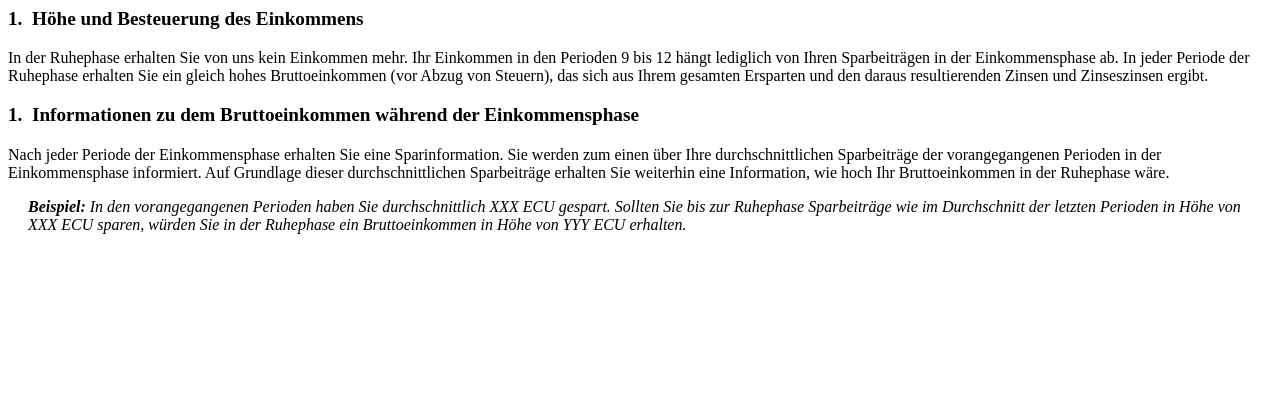
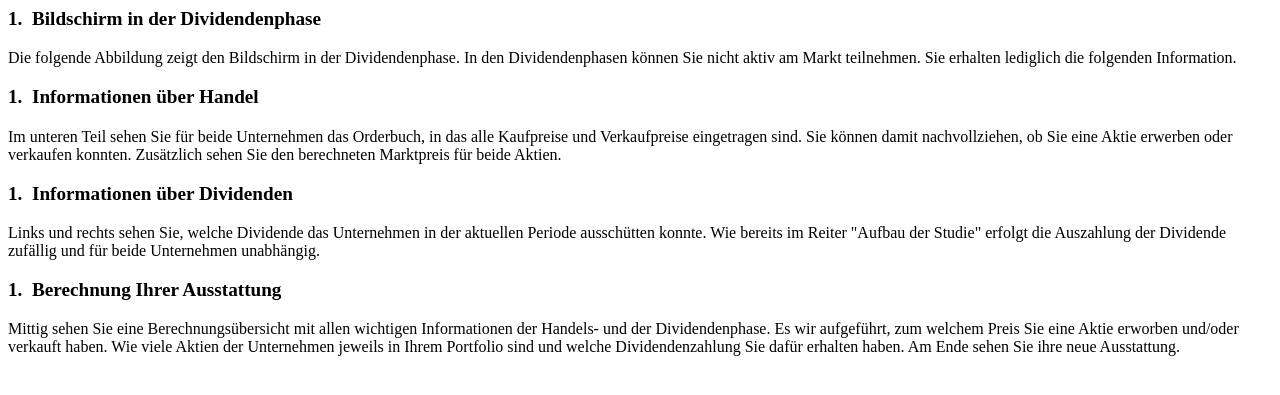
Before and after one commit to julinichtaugust/ReputationCosts_new, a Django app: template RepCostExperiment/templates/RepCostExperiment/content/Dividendenphase.html in a window 1280 px wide. Shown: the top 395 px of the page. Run offline with Django 3.2, Linux system fonts and the light colour scheme; the template is opened without the code that fills it, so the values that code supplies are empty.

Commit message:
Instruktionen angepasst 1.2

```diff
--- a/RepCostExperiment/templates/RepCostExperiment/Welcome.html
+++ b/RepCostExperiment/templates/RepCostExperiment/Welcome.html
@@ -56,6 +56,7 @@
             Die durchschnittliche variable Vergütung liegt in etwa bei {{ mean_remuneration }}.
         {% endblocktrans %}
     </p>
+    <!--
     <div style="color: red; font-weight: bold">
         {% blocktrans trimmed %}
             Bitte beachten Sie Folgendes: Wir legen großen Wert darauf, dass Sie die Aufgabe in dieser Studie gewissenhaft bearbeiten und die Fragen ehrlich beantworten.
@@ -67,12 +68,12 @@
             <li>{% trans 'Sie lesen die Fragen nicht aufmerksam oder beantworten diese nicht gewissenhaft.' %}</li>
         </ul>
     </div>
-
+    -->
     <h3>{% trans 'Nutzen der Studie' %}</h3>
     <p>
         {% blocktrans trimmed %}
             Diese Studie soll dem Forscher helfen, mehr über das menschliche Verhalten zu erfahren.
-            Wir hoffen, dass in Zukunft andere Menschen durch ein besseres Verständnis von Reputationskosten am Aktienmarkt von dieser Studie profitieren könnten.
+            Wir hoffen, dass in Zukunft andere Menschen durch ein besseres Verständnis von Reputationskosten am Kapitalmarkt von dieser Studie profitieren könnten.
         {% endblocktrans %}
     </p>
 
--- a/RepCostExperiment/templates/RepCostExperiment/content/Dividendenphase.html
+++ b/RepCostExperiment/templates/RepCostExperiment/content/Dividendenphase.html
@@ -13,32 +13,36 @@
 
 {% block content %}
 
-    <h3>{% trans 'Höhe und Besteuerung des Einkommens' %}</h3>
+    <h3>{% trans 'Bildschirm in der Dividendenphase' %}</h3>
         <p>
             {% blocktrans trimmed %}
-                In der Ruhephase erhalten Sie von uns kein Einkommen mehr. Ihr Einkommen in den Perioden 9 bis 12 hängt lediglich von Ihren Sparbeiträgen in der Einkommensphase ab. In jeder Periode der Ruhephase erhalten Sie
-                ein gleich hohes Bruttoeinkommen (vor Abzug von Steuern), das sich aus Ihrem gesamten Ersparten und den daraus resultierenden Zinsen und Zinseszinsen ergibt.
+                 Die folgende Abbildung zeigt den Bildschirm in der Dividendenphase. In den Dividendenphasen können Sie nicht aktiv am Markt teilnehmen. Sie erhalten lediglich die folgenden Information.
             {% endblocktrans %}
         </p>
 
-    <h3>{% trans 'Informationen zu dem Bruttoeinkommen während der Einkommensphase' %}</h3>
+    <h3>{% trans 'Informationen über Handel' %}</h3>
         <p>
             {% blocktrans trimmed %}
-                Nach jeder Periode der Einkommensphase erhalten Sie eine Sparinformation.
-                Sie werden zum einen über Ihre durchschnittlichen Sparbeiträge der vorangegangenen Perioden in der Einkommensphase informiert.
-                Auf Grundlage dieser durchschnittlichen Sparbeiträge erhalten Sie weiterhin eine Information, wie hoch Ihr Bruttoeinkommen in der Ruhephase wäre.
+               Im unteren Teil sehen Sie für beide Unternehmen das Orderbuch, in das alle Kaufpreise und Verkaufpreise eingetragen sind. Sie können damit nachvollziehen, ob Sie eine Aktie erwerben oder verkaufen konnten.
+                Zusätzlich sehen Sie den berechneten Marktpreis für beide Aktien.
             {% endblocktrans %}
         </p>
 
-        <p style="margin-left: 20px ">
-            <i>
-                {% blocktrans trimmed %}
-                    <b>Beispiel:</b>
-                    In den vorangegangenen Perioden haben Sie durchschnittlich XXX ECU gespart. Sollten Sie bis zur Ruhephase Sparbeiträge wie im Durchschnitt der letzten Perioden in Höhe von XXX ECU sparen,
-                    würden Sie in der Ruhephase ein Bruttoeinkommen in Höhe von YYY ECU erhalten.
-                {% endblocktrans %}
-            </i>
+    <h3>{% trans 'Informationen über Dividenden' %}</h3>
+        <p>
+            {% blocktrans trimmed %}
+               Links und rechts sehen Sie, welche Dividende das Unternehmen in der aktuellen Periode ausschütten konnte. Wie bereits im Reiter "Aufbau der Studie" erfolgt die Auszahlung der Dividende zufällig und für beide Unternehmen unabhängig.
+            {% endblocktrans %}
+        </p>
+
+    <h3>{% trans 'Berechnung Ihrer Ausstattung' %}</h3>
+        <p>
+            {% blocktrans trimmed %}
+               Mittig sehen Sie eine Berechnungsübersicht mit allen wichtigen Informationen der Handels- und der Dividendenphase. Es wir aufgeführt, zum welchem Preis Sie eine Aktie erworben und/oder verkauft haben. Wie viele Aktien der Unternehmen jeweils in Ihrem Portfolio sind und welche Dividendenzahlung Sie dafür erhalten haben. Am Ende sehen Sie ihre neue Ausstattung.
+            {% endblocktrans %}
         </p>
 
 
+
+
 {% endblock %}
```
Also changed, not shown: RepCostExperiment/templates/RepCostExperiment/content/Handelsphase.html (+32 -5 lines), RepCostExperiment/templates/RepCostExperiment/content/structure.html (+12 -16 lines).
